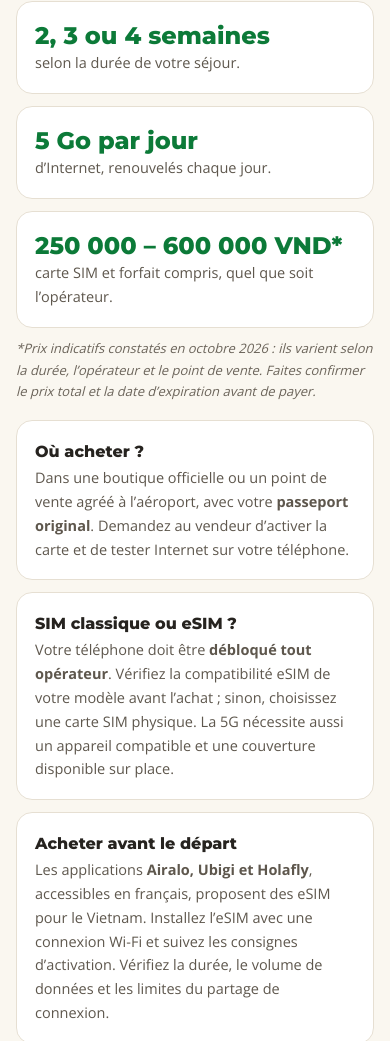
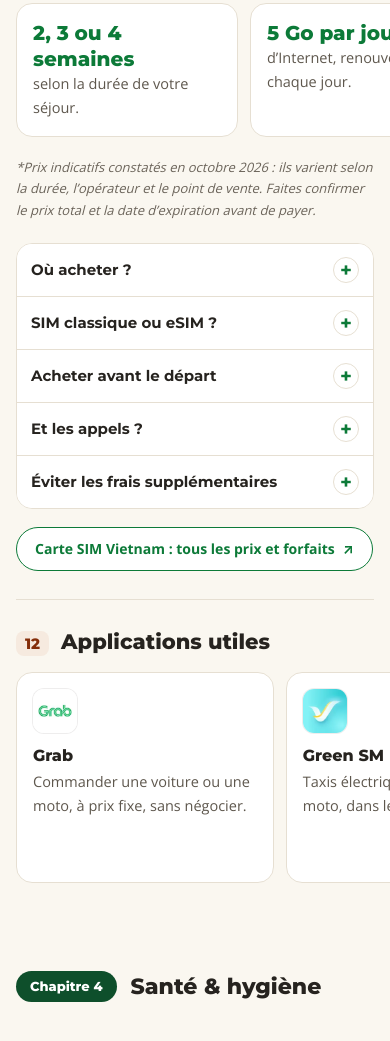
Before and after one commit to haianhvu-at/authentikvietnam, a plain HTML site: page index.html in a window 390 px wide. Shown: the part 10959-12000 px from the top of the page. Drawn offline with nearby package versions, Linux system fonts and the light colour scheme.

Commit message:
Hub : Applications utiles (logos officiels, Green SM, ChatGPT / Claude) + affichage compact mobile (conseils carte SIM dépliants, cartes à faire glisser)

```diff
--- a/assets/css/hub.css
+++ b/assets/css/hub.css
@@ -178,7 +178,8 @@ picture{display:block}
 .panel-dark p{opacity:.92;font-size:14.5px}
 .panel-dark__k{font-size:12px;font-weight:700;letter-spacing:.1em;text-transform:uppercase;opacity:.85;margin:0 !important}
 .panel-dark__t{font-family:var(--ff-title);font-size:22px;font-weight:800;margin:4px 0 8px !important}
-.app-icon{width:40px;height:40px;border-radius:12px;background:var(--green-tint);color:var(--green);display:inline-flex;align-items:center;justify-content:center;font-family:var(--ff-title);font-weight:800;margin-bottom:6px}
+.app-icon{display:block;width:44px;height:44px;border-radius:11px;object-fit:cover;box-shadow:0 0 0 1px rgba(38,35,31,.08);margin-bottom:10px}
+.app-icons{display:flex;gap:8px}
 .phrase{text-align:center}
 .phrase__vi{font-family:var(--ff-title);font-size:26px;font-weight:800;color:var(--brown);margin:0}
 .phrase__fr{font-size:14px;color:var(--muted);margin:0}
@@ -211,6 +212,7 @@ picture{display:block}
 .faq-item[open] summary:hover{background:transparent}
 .faq-item summary::-webkit-details-marker{display:none}
 .faq-item summary h3{margin:0;font-size:inherit;font-weight:inherit;line-height:1.4}
+.rub .faq-item__a p{margin:0}
 .faq-item__icon{flex:0 0 26px;height:26px;border-radius:50%;display:inline-flex;align-items:center;justify-content:center;font-size:20px;line-height:1;background:#fff;border:1px solid var(--line);color:var(--green);transition:transform .2s}
 .faq-item[open] .faq-item__icon{transform:rotate(45deg);color:var(--brown)}
 .faq-item__a{padding:0 18px 16px;font-size:15px;color:#3F3A33}
@@ -285,7 +287,9 @@ picture{display:block}
 .sim-offer{margin-bottom:0}
 .sim-offer .stat{color:var(--green)}
 .rub p.table-note{margin:10px 0 18px;font-size:13px;font-style:italic;color:var(--muted-2)}
-.sim-tips__wide{grid-column:1/-1}
+.sim-acc{margin-top:22px;border:1px solid var(--line);border-radius:16px;background:#fff;overflow:hidden}
+.faq-item summary .sim-acc__q{line-height:1.4}
+.sim-acc .faq-item__a{font-size:14.5px}
 .rub p.sim__more{margin:18px 0 0}
 
 @media (max-width:760px){
@@ -294,6 +298,16 @@ picture{display:block}
   .faq-tab{flex:0 0 auto;min-height:40px;padding:6px 14px;font-size:13.5px}
   .faq-item summary{padding:12px 14px;font-size:15px}
   .faq-item__a{padding:0 14px 14px}
+}
+
+/* Mobile : cartes en ligne, on les fait glisser horizontalement */
+@media (max-width:760px){
+  .swipe{display:grid;grid-template-columns:none;grid-auto-flow:column;grid-auto-columns:72%;gap:12px;overflow-x:auto;overscroll-behavior-x:contain;scroll-snap-type:x mandatory;scroll-padding-inline:16px;margin:0 -16px;padding:2px 16px 10px;scrollbar-width:none}
+  .swipe::-webkit-scrollbar{display:none}
+  .swipe > *{scroll-snap-align:start;min-width:0}
+  .swipe .card{padding:16px}
+  .sim-offer.swipe{grid-auto-columns:62%}
+  .sim-offer .stat--md{font-size:20px}
 }
 
 /* ---------- Responsive ---------- */
--- a/assets/js/hub.js
+++ b/assets/js/hub.js
@@ -111,11 +111,11 @@
     window.addEventListener('hashchange', openFromHash);
   }
 
-  /* ---------- FAQ : tout est replié, une seule réponse ouverte à la fois ---------- */
+  /* ---------- Listes dépliantes (FAQ, conseils carte SIM) : une seule réponse ouverte par liste ---------- */
   Array.prototype.forEach.call(doc.querySelectorAll('.faq-item'), function (item) {
     item.addEventListener('toggle', function () {
       if (!item.open) return;
-      var siblings = doc.querySelectorAll('.faq-item[open]');
+      var siblings = item.parentNode.querySelectorAll('.faq-item[open]');
       Array.prototype.forEach.call(siblings, function (s) { if (s !== item) s.open = false; });
     });
   });
--- a/index.html
+++ b/index.html
@@ -30,7 +30,7 @@
 <link rel="preconnect" href="https://fonts.gstatic.com" crossorigin>
 <link href="https://fonts.googleapis.com/css2?family=Montserrat:wght@600;700;800&amp;family=Open+Sans:wght@400;500;600;700&amp;display=swap" rel="stylesheet">
 <link rel="stylesheet" href="assets/site/site.css?v=1">
-<link rel="stylesheet" href="assets/css/hub.css?v=5">
+<link rel="stylesheet" href="assets/css/hub.css?v=7">
 <script type="application/ld+json">
 {
  "@context": "https://schema.org",
@@ -855,18 +855,33 @@
           <div class="sim">
             <h4 class="rub__sub">Carte SIM et eSIM au Vietnam</h4>
             <p>Pour rester connecté pendant le voyage, le plus simple est d’acheter une <a href="https://authentikvietnam.com/carte-sim-vietnam-prix-forfaits" target="_blank" rel="noopener">carte SIM Vietnam</a> ou une eSIM locale. Nous conseillons les opérateurs <strong>Viettel, VinaPhone ou MobiFone</strong>. Pour un voyage, la formule la plus pratique est la <strong>SIM touristique</strong>, vendue pour <strong>2, 3 ou 4 semaines</strong>&#160;:</p>
-            <div class="grid sim-offer" style="--min:200px">
+            <div class="grid sim-offer swipe" style="--min:200px">
               <div class="card"><p class="stat stat--md">2, 3 ou 4 semaines</p><p class="card__text">selon la durée de votre séjour.</p></div>
               <div class="card"><p class="stat stat--md">5&#160;Go par jour</p><p class="card__text">d’Internet, renouvelés chaque jour.</p></div>
               <div class="card"><p class="stat stat--md">250&#160;000 – 600&#160;000&#160;VND*</p><p class="card__text">carte SIM et forfait compris, quel que soit l’opérateur.</p></div>
             </div>
             <p class="table-note">*Prix indicatifs constatés en octobre 2026&#160;: ils varient selon la durée, l’opérateur et le point de vente. Faites confirmer le prix total et la date d’expiration avant de payer.</p>
-            <div class="grid sim-tips" style="--min:300px">
-            <div class="card"><p class="card__title">Où acheter&#160;?</p><p class="card__text">Dans une boutique officielle ou un point de vente agréé à l’aéroport, avec votre <strong>passeport original</strong>. Demandez au vendeur d’activer la carte et de tester Internet sur votre téléphone.</p></div>
-            <div class="card"><p class="card__title">SIM classique ou eSIM&#160;?</p><p class="card__text">Votre téléphone doit être <strong>débloqué tout opérateur</strong>. Vérifiez la compatibilité eSIM de votre modèle avant l’achat&#160;; sinon, choisissez une carte SIM physique. La 5G nécessite aussi un appareil compatible et une couverture disponible sur place.</p></div>
-            <div class="card"><p class="card__title">Acheter avant le départ</p><p class="card__text">Les applications <strong>Airalo, Ubigi et Holafly</strong>, accessibles en français, proposent des eSIM pour le Vietnam. Installez l’eSIM avec une connexion Wi-Fi et suivez les consignes d’activation. Vérifiez la durée, le volume de données et les limites du partage de connexion.</p></div>
-            <div class="card"><p class="card__title">Et les appels&#160;?</p><p class="card__text">Les eSIM de voyage proposent souvent uniquement Internet, sans appels classiques ni SMS. WhatsApp fonctionne avec votre numéro habituel. Si vous souhaitez appeler des numéros vietnamiens, demandez un forfait incluant des minutes d’appel.</p></div>
-            <div class="card sim-tips__wide"><p class="card__title">Éviter les frais supplémentaires</p><p class="card__text">Vérifiez d’abord si votre forfait habituel inclut le Vietnam. Sinon, le plus simple est de <strong>désactiver votre ligne habituelle dans les réglages ou de retirer sa SIM</strong>, puis de sélectionner la SIM de voyage pour Internet. Vous ne recevrez alors plus les appels ni les SMS sur votre ligne habituelle. Désactiver seulement les données à l’étranger ne bloque pas les frais d’appels. Certaines eSIM de voyage nécessitent d’activer l’itinérance&#160;: faites-le uniquement sur cette eSIM, selon ses instructions.</p></div>
+            <div class="sim-acc">
+              <details class="faq-item">
+                <summary><span class="sim-acc__q">Où acheter&#160;?</span><span class="faq-item__icon" aria-hidden="true">+</span></summary>
+                <div class="faq-item__a"><p>Dans une boutique officielle ou un point de vente agréé à l’aéroport, avec votre <strong>passeport original</strong>. Demandez au vendeur d’activer la carte et de tester Internet sur votre téléphone.</p></div>
+              </details>
+              <details class="faq-item">
+                <summary><span class="sim-acc__q">SIM classique ou eSIM&#160;?</span><span class="faq-item__icon" aria-hidden="true">+</span></summary>
+                <div class="faq-item__a"><p>Votre téléphone doit être <strong>débloqué tout opérateur</strong>. Vérifiez la compatibilité eSIM de votre modèle avant l’achat&#160;; sinon, choisissez une carte SIM physique. La 5G nécessite aussi un appareil compatible et une couverture disponible sur place.</p></div>
+              </details>
+              <details class="faq-item">
+                <summary><span class="sim-acc__q">Acheter avant le départ</span><span class="faq-item__icon" aria-hidden="true">+</span></summary>
+                <div class="faq-item__a"><p>Les applications <strong>Airalo, Ubigi et Holafly</strong>, accessibles en français, proposent des eSIM pour le Vietnam. Installez l’eSIM avec une connexion Wi-Fi et suivez les consignes d’activation. Vérifiez la durée, le volume de données et les limites du partage de connexion.</p></div>
+              </details>
+              <details class="faq-item">
+                <summary><span class="sim-acc__q">Et les appels&#160;?</span><span class="faq-item__icon" aria-hidden="true">+</span></summary>
+                <div class="faq-item__a"><p>Les eSIM de voyage proposent souvent uniquement Internet, sans appels classiques ni SMS. WhatsApp fonctionne avec votre numéro habituel. Si vous souhaitez appeler des numéros vietnamiens, demandez un forfait incluant des minutes d’appel.</p></div>
+              </details>
+              <details class="faq-item">
+                <summary><span class="sim-acc__q">Éviter les frais supplémentaires</span><span class="faq-item__icon" aria-hidden="true">+</span></summary>
+                <div class="faq-item__a"><p>Vérifiez d’abord si votre forfait habituel inclut le Vietnam. Sinon, le plus simple est de <strong>désactiver votre ligne habituelle dans les réglages ou de retirer sa SIM</strong>, puis de sélectionner la SIM de voyage pour Internet. Vous ne recevrez alors plus les appels ni les SMS sur votre ligne habituelle. Désactiver seulement les données à l’étranger ne bloque pas les frais d’appels. Certaines eSIM de voyage nécessitent d’activer l’itinérance&#160;: faites-le uniquement sur cette eSIM, selon ses instructions.</p></div>
+              </details>
             </div>
             <p class="sim__more"><a class="btn btn--ghost-green" href="https://authentikvietnam.com/carte-sim-vietnam-prix-forfaits" target="_blank" rel="noopener">Carte SIM Vietnam&#160;: tous les prix et forfaits <span aria-hidden="true">↗</span></a></p>
           </div>
@@ -874,11 +889,11 @@
 
         <article id="applications" class="rub rub--last" aria-labelledby="applications-t">
           <h3 id="applications-t"><span class="rub__num">12</span><span>Applications utiles</span></h3>
-          <div class="grid grid--m2" style="--min:200px">
-            <div class="card"><span class="app-icon" aria-hidden="true">G</span><p class="card__title">Grab</p><p class="card__text">Commander une voiture ou une moto, à prix fixe, sans négocier.</p></div>
-            <div class="card"><span class="app-icon" aria-hidden="true">X</span><p class="card__title">Xanh SM</p><p class="card__text">Taxis électriques, voiture ou moto, dans les grandes villes.</p></div>
-            <div class="card"><span class="app-icon" aria-hidden="true">M</span><p class="card__title">Google Maps</p><p class="card__text">La navigation la plus fiable. Téléchargez les cartes hors ligne.</p></div>
-            <div class="card"><span class="app-icon" aria-hidden="true">T</span><p class="card__title">Google Traduction</p><p class="card__text">Traduction instantanée par caméra pour lire les menus.</p></div>
+          <div class="grid swipe" style="--min:200px">
+            <div class="card"><img class="app-icon" src="assets/img/apps/grab.webp" alt="" width="44" height="44" loading="lazy" decoding="async"><p class="card__title">Grab</p><p class="card__text">Commander une voiture ou une moto, à prix fixe, sans négocier.</p></div>
+            <div class="card"><img class="app-icon" src="assets/img/apps/greensm.webp" alt="" width="44" height="44" loading="lazy" decoding="async"><p class="card__title">Green SM</p><p class="card__text">Taxis électriques, voiture ou moto, dans les grandes villes.</p></div>
+            <div class="card"><img class="app-icon" src="assets/img/apps/googlemaps.webp" alt="" width="44" height="44" loading="lazy" decoding="async"><p class="card__title">Google Maps</p><p class="card__text">La navigation la plus fiable. Téléchargez les cartes hors ligne.</p></div>
+            <div class="card"><span class="app-icons"><img class="app-icon" src="assets/img/apps/chatgpt.webp" alt="" width="44" height="44" loading="lazy" decoding="async"><img class="app-icon" src="assets/img/apps/claude.webp" alt="" width="44" height="44" loading="lazy" decoding="async"></span><p class="card__title">ChatGPT / Claude</p><p class="card__text">Traduire un menu ou un panneau en photo, poser une question en français&#160;: plus naturel que Google Traduction.</p></div>
           </div>
         </article>
 
@@ -1356,6 +1371,6 @@
 </div>
 
 <script src="assets/site/site.js?v=1" defer></script>
-<script src="assets/js/hub.js?v=4" defer></script>
+<script src="assets/js/hub.js?v=5" defer></script>
 </body>
 </html>
```
Also changed, not shown: assets/img/apps/chatgpt.webp (added), assets/img/apps/claude.webp (added), assets/img/apps/googlemaps.webp (added), assets/img/apps/grab.webp (added), assets/img/apps/greensm.webp (added).
